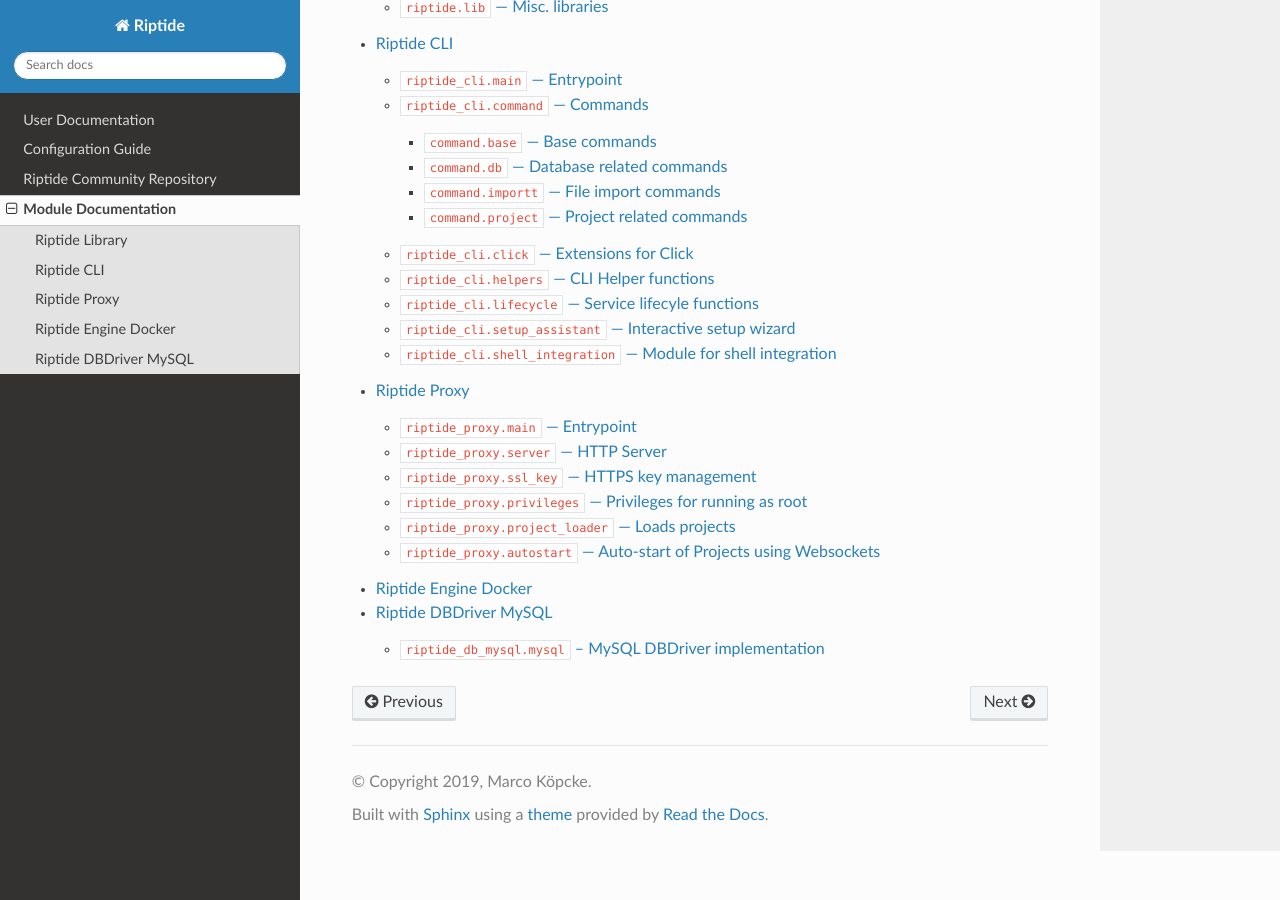
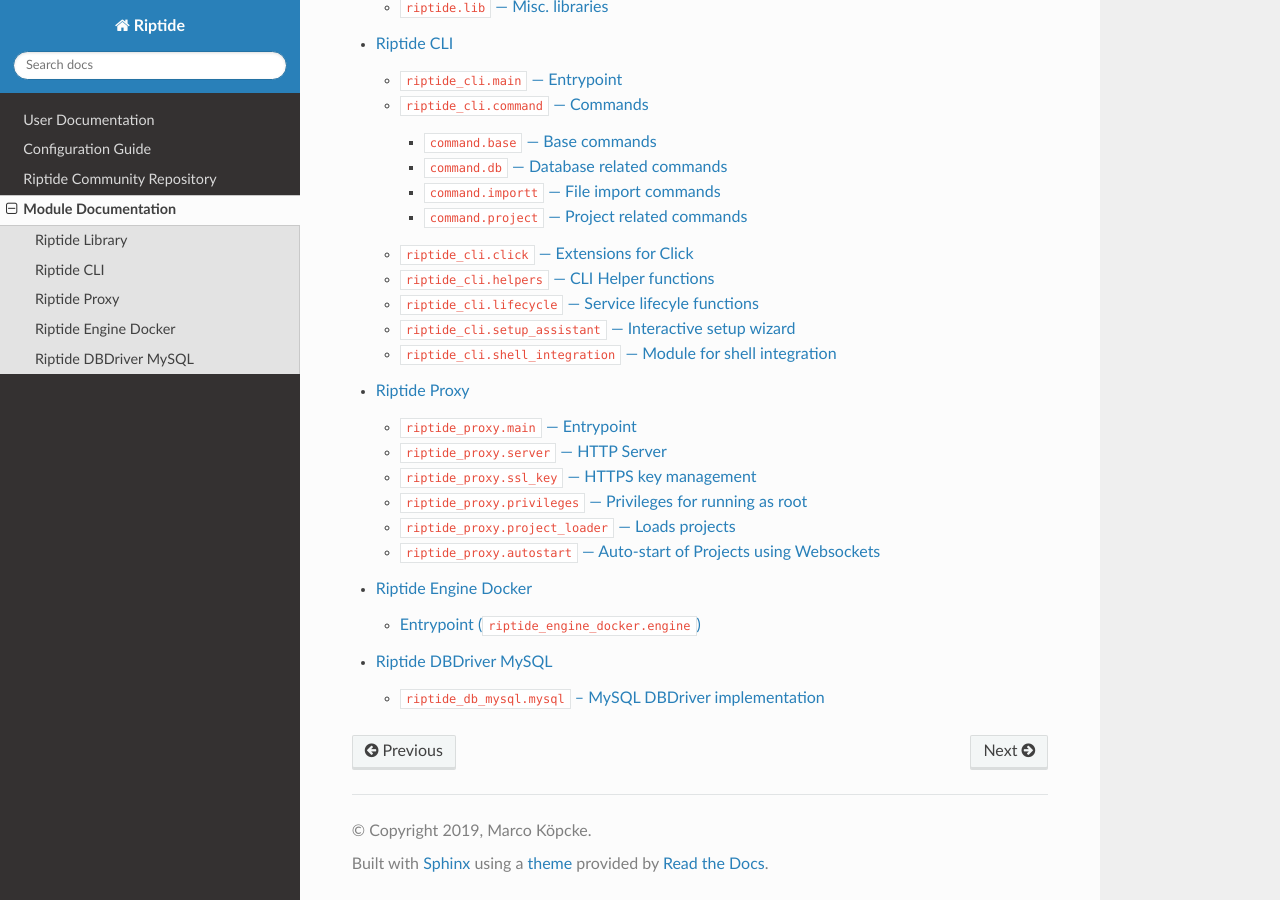
Before and after one commit to theCapypara/riptide-docs, a Sphinx documentation site: the page built from source/module_docs.rst, in a window 1280 px wide and 900 px high, scrolled down 808 px. Built offline with Sphinx 7.4.7 and the Read the Docs theme 2.0.0, drawn with Linux system fonts in a browser that asks for light colours; formulas are drawn with MathJax 3.

Commit message:
Engine docs

```diff
--- a/source/module_docs/engine_docker/_index.rst
+++ b/source/module_docs/engine_docker/_index.rst
@@ -3,4 +3,10 @@
 
 .. automodule:: riptide_engine_docker
 
-.. todo:: TODO after refactoring
+Entrypoint (``riptide_engine_docker.engine``)
+~~~~~~~~~~~~~~~~~~~~~~~~~~~~~~~~~~~~~~~~~~~~~
+
+.. automodule:: riptide_engine_docker.engine
+    :members:
+    :undoc-members:
+    :show-inheritance:
```
